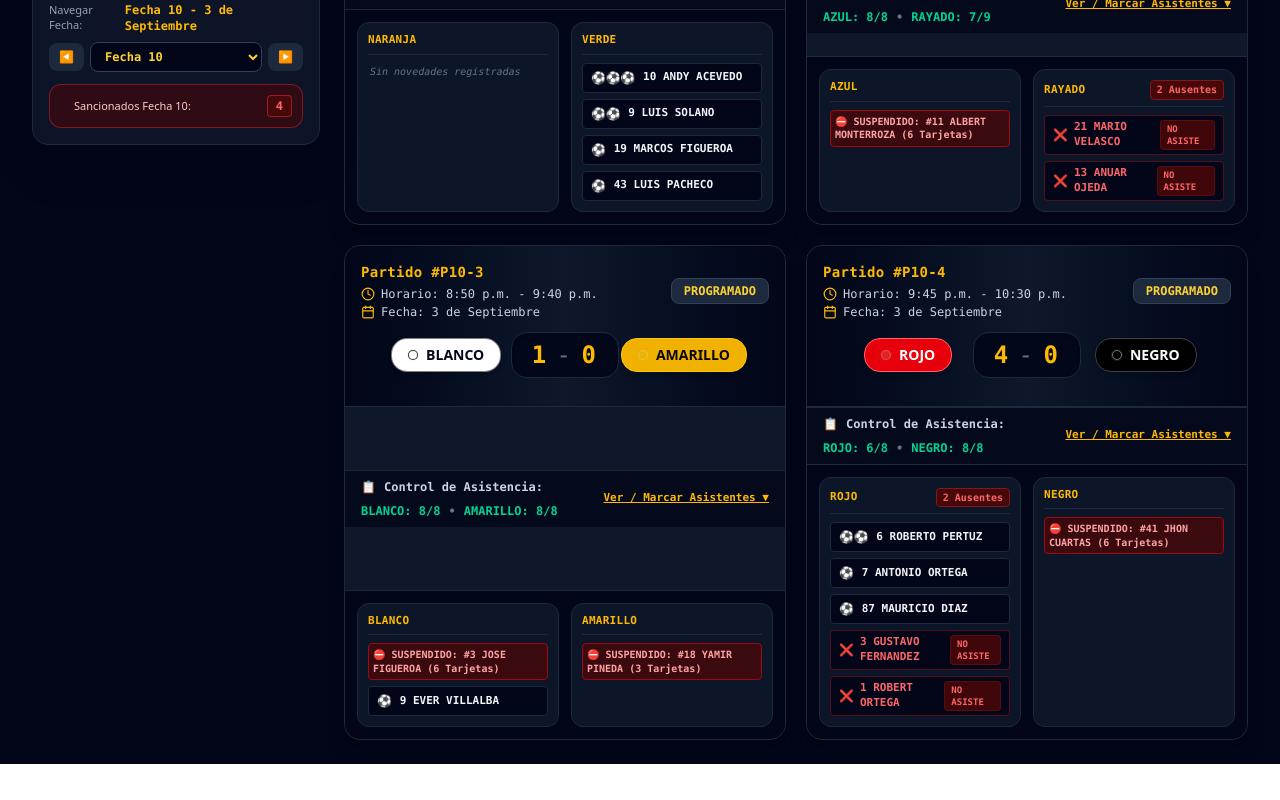
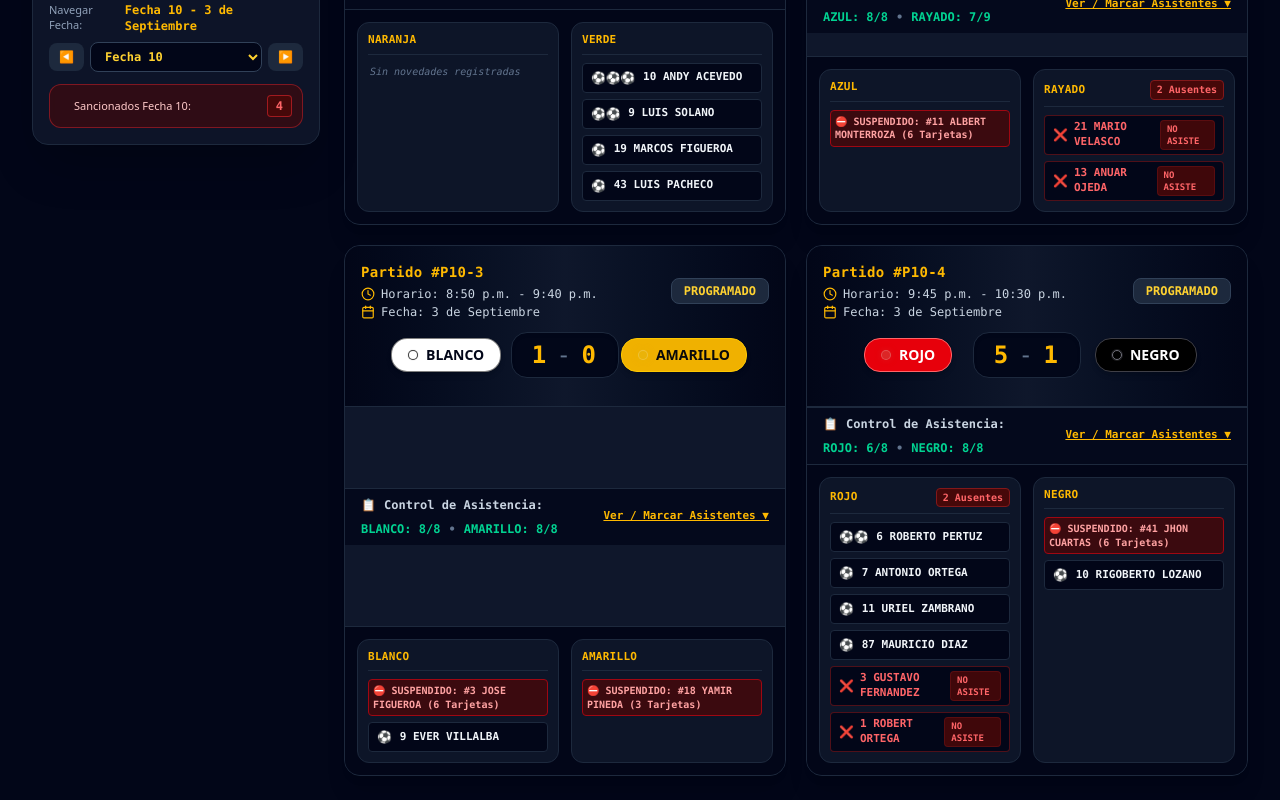
Before and after one commit to fundigecolui/CAMPEONATO-BANQUITA, a React (Vite) app: page / in a window 1280 px wide. Shown: the part 813-1613 px from the top of the page. Before the commit the page ends 1577 px from the top, so only its background shows below. Built offline with nearby package versions, Linux system fonts and the light colour scheme.

Commit message:
feat: update match results for fecha 10
Update goals and match score for ROJO vs NEGRO in 2026-2 edition.

```diff
--- a/src/App.tsx
+++ b/src/App.tsx
@@ -62,7 +62,7 @@ const getInitialDataForEdition = (editionId: string) => {
       matches: MATCHES_2026_2,
       currentFecha: 10,
       maxUnlockedFecha: 14,
-      v: 124,
+      v: 125,
     };
   }
   if (editionId === '2026-1') {
--- a/src/data/edition2026_2.ts
+++ b/src/data/edition2026_2.ts
@@ -394,11 +394,13 @@ export const GOALS_2026_2: GoalRecord[] = [
   // BLANCO (1) vs AMARILLO (0)
   { id: 'g10-8', playerId: 461, fecha: 10, teamId: 'BLANCO', createdAt: new Date('2026-09-03').toISOString() }, // EVER VILLALBA (BLANCO)
 
-  // ROJO (4) vs NEGRO (0)
+  // ROJO (5) vs NEGRO (1)
   { id: 'g10-9', playerId: 445, fecha: 10, teamId: 'ROJO', createdAt: new Date('2026-09-03').toISOString() }, // ROBERTO PERTUZ (ROJO - Gol 1)
   { id: 'g10-10', playerId: 442, fecha: 10, teamId: 'ROJO', createdAt: new Date('2026-09-03').toISOString() }, // MAURICIO DIAZ (ROJO)
   { id: 'g10-11', playerId: 447, fecha: 10, teamId: 'ROJO', createdAt: new Date('2026-09-03').toISOString() }, // ANTONIO ORTEGA (ROJO)
   { id: 'g10-12', playerId: 445, fecha: 10, teamId: 'ROJO', createdAt: new Date('2026-09-03').toISOString() }, // ROBERTO PERTUZ (ROJO - Gol 2)
+  { id: 'g10-13', playerId: 443, fecha: 10, teamId: 'ROJO', createdAt: new Date('2026-09-03').toISOString() }, // URIEL ZAMBRANO (ROJO)
+  { id: 'g10-14', playerId: 417, fecha: 10, teamId: 'NEGRO', createdAt: new Date('2026-09-03').toISOString() }, // RIGOBERTO LOZANO (NEGRO)
 ];
 
 // Official Fechas for II Semestre 2026 (Vuelta 1: Fechas 1 a 7, Vuelta 2: Fechas 8 a 14)
@@ -913,8 +915,8 @@ const INITIAL_FECHAS_2026_2: Match[] = [
     fecha: 10,
     homeTeamId: 'ROJO',
     awayTeamId: 'NEGRO',
-    homeGoals: 4,
-    awayGoals: 0,
+    homeGoals: 5,
+    awayGoals: 1,
     isPlayed: true,
     status: 'FINALIZADO',
     dateStr: '3 de Septiembre',
```
